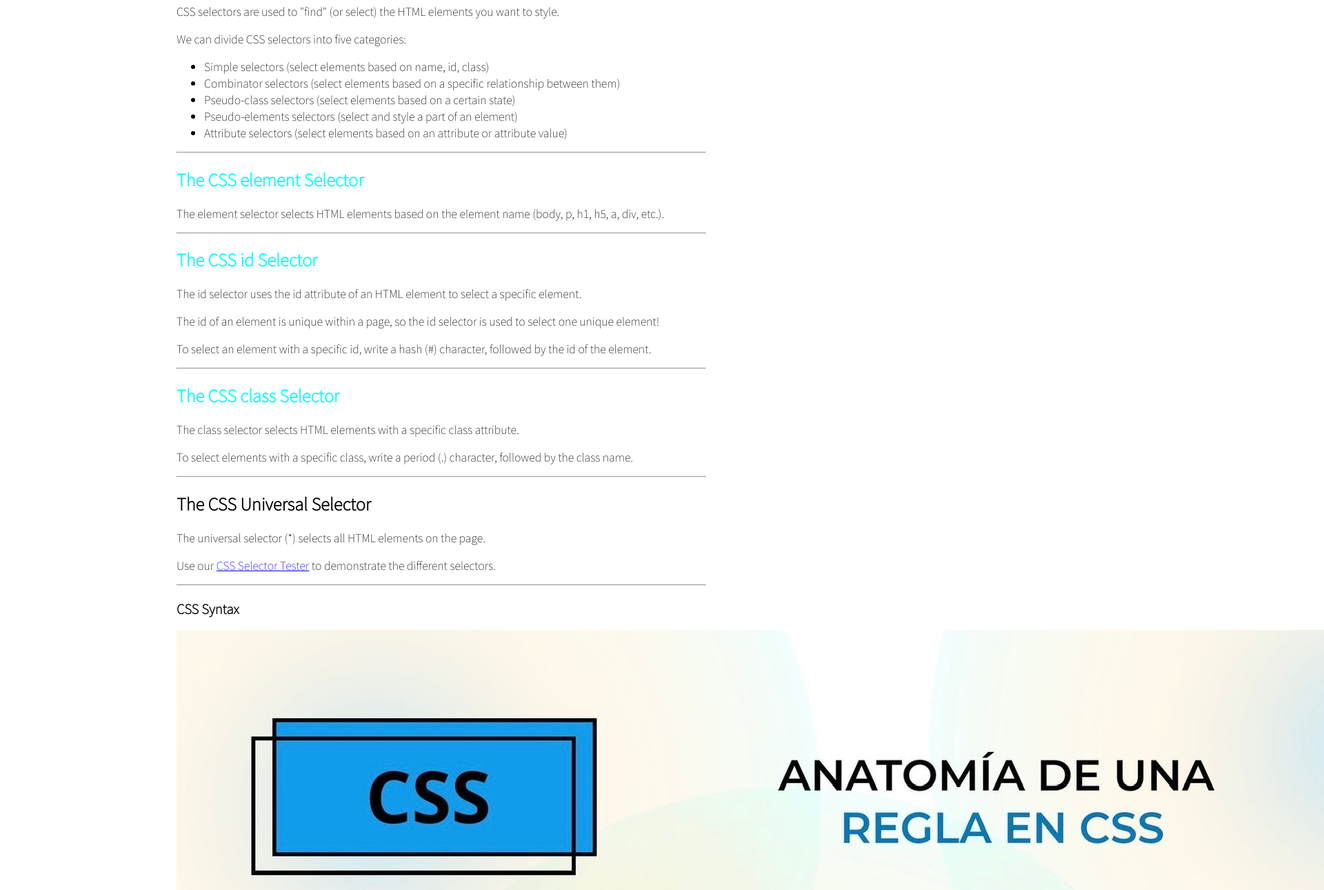
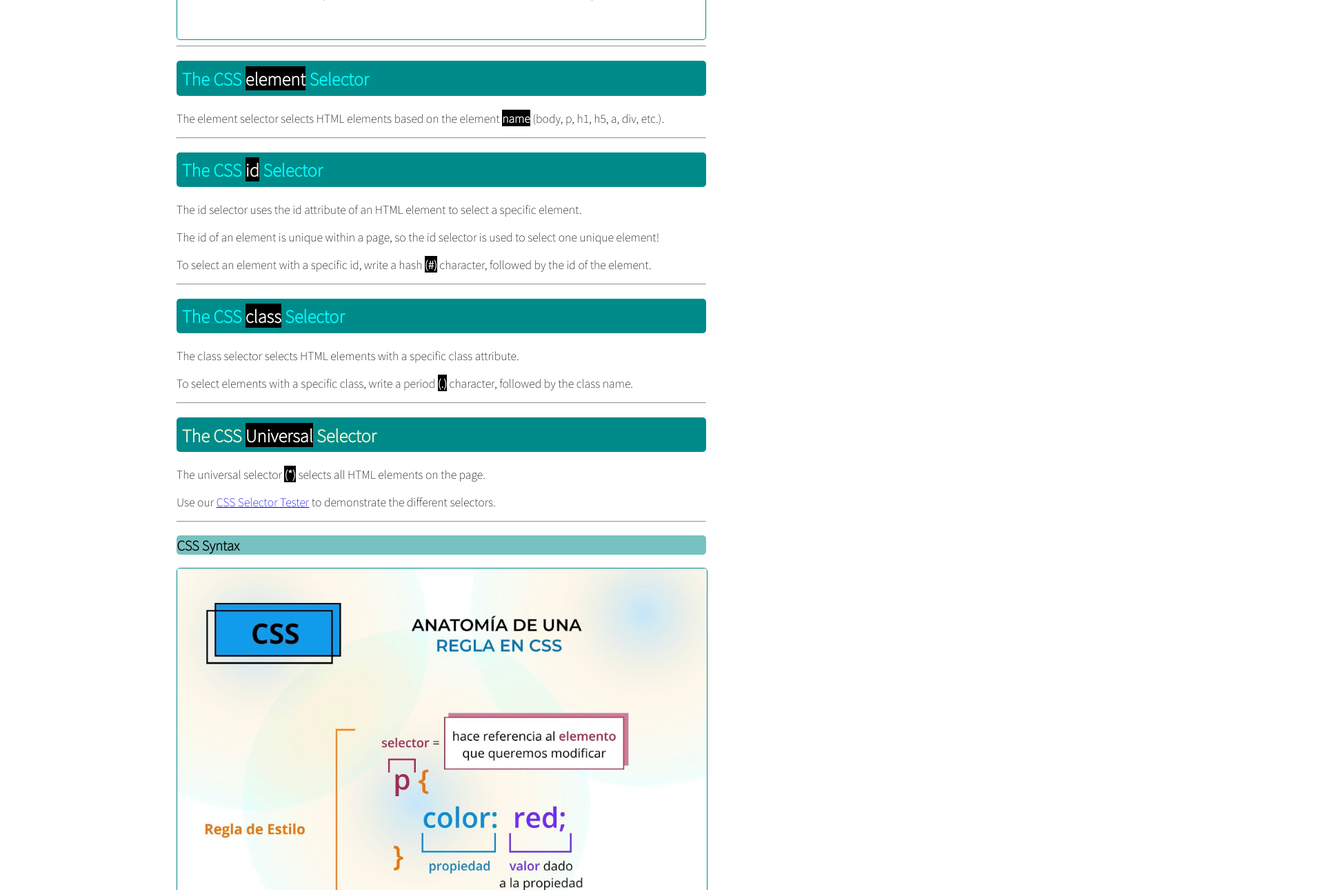
Before and after one commit to JoelBarrantess/ASIX1_M4UF1A6_Selectores_CSS_JoelBarrantes, a plain HTML site: page index.html in a window 1280 px wide. Shown: the part 440-1730 px from the top of the page at 69% size, 1920 px wide, since content can reach past the window. Drawn offline with Linux system fonts and the light colour scheme.

Commit message:
Subo todo

```diff
--- a/css/style.css
+++ b/css/style.css
@@ -4,14 +4,57 @@
 
 body {
     margin: 0;
-    padding: 20%;
+    padding-left: 20%;
+    padding-right: 20%;
 }
 
 h1 {
     text-decoration: underline;
     color: darkcyan;
+    text-align: center;
 }
 
 .selector {
     color: cyan;
 }
+.selectors {
+    padding: 5%;
+    border: solid darkcyan 1px;
+    border-radius: 5px;
+}
+
+#universal {
+    color: lightgoldenrodyellow;
+}
+
+h2.selector, h2#universal {
+    background-color: darkcyan;
+    padding: 1%;
+    border-radius: 5px;
+}
+
+span {
+    font-weight: 900;
+    background-color: black;
+    color: white;
+}
+
+li > a {
+    text-decoration: none;
+}
+
+h3 {
+    background-color: rgba(0, 139, 139, 0.529);
+    padding: 0.5px;
+    border-radius: 5px;
+}
+
+#gallery div {
+    width: 100%;
+}
+
+img {
+    width: 100%;
+    border: solid darkcyan 1px;
+    border-radius: 5px;
+}
--- a/index.html
+++ b/index.html
@@ -23,11 +23,10 @@
         <p>We can divide CSS selectors into five categories:</p>
         <ul>
             <li>Simple selectors (select elements based on name, id, class)</li>
-            <li>Combinator selectors (select elements based on a specific relationship between them)</li>
-            <li>Pseudo-class selectors (select elements based on a certain state)
-            </li>
-            <li>Pseudo-elements selectors (select and style a part of an element)</li>
-            <li>Attribute selectors (select elements based on an attribute or attribute value)</li>
+            <li><a href="https://www.w3schools.com/css/css_combinators.asp">Combinator selectors</a> (select elements based on a specific relationship between them)</li>
+            <li><a href="https://www.w3schools.com/css/css_pseudo_classes.asp">Pseudo-class selectors</a> (select elements based on a certain state)</li>
+            <li><a href="https://www.w3schools.com/css/css_pseudo_elements.asp">Pseudo-elements selectors</a> (select and style a part of an element)</li>
+            <li><a href="https://www.w3schools.com/css/css_attribute_selectors.asp">Attribute selectors</a> (select elements based on an attribute or attribute value)</li>
         </ul>
     </div>
     <hr>
```
